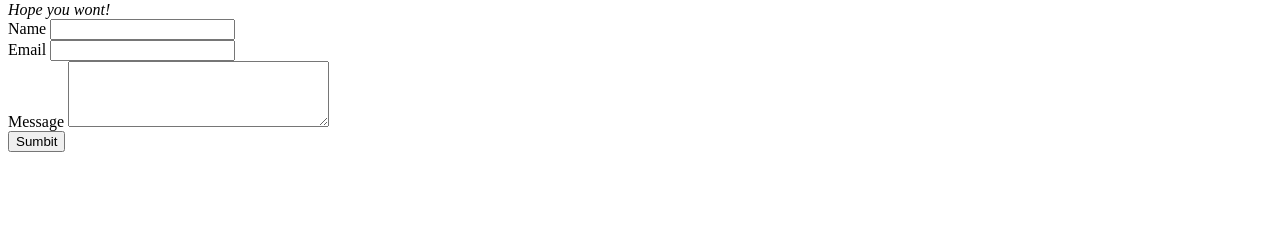
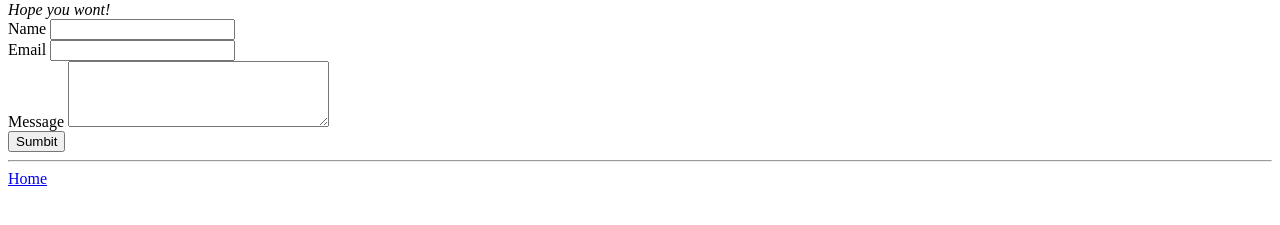
Before and after one commit to arsalanrahman/CV, a plain HTML site: page contact.html in a window 1280 px wide. Shown: the part 79-304 px from the top of the page. Drawn offline with Linux system fonts and the light colour scheme.

Commit message:
home tag added

```diff
--- a/contact.html
+++ b/contact.html
@@ -18,5 +18,7 @@
         <input type="submit" value="Sumbit">
 
     </form>
+    <hr size="2px">
+    <a href="index.html">Home</a>
 </body>
 </html>
```
